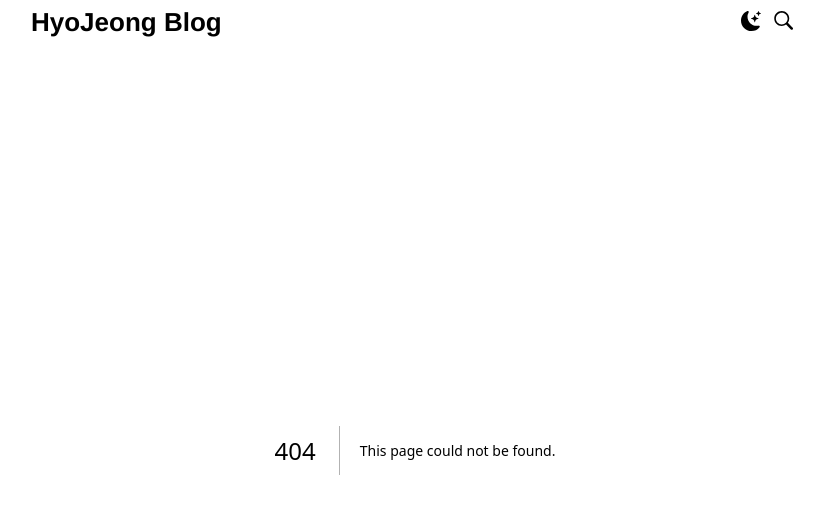
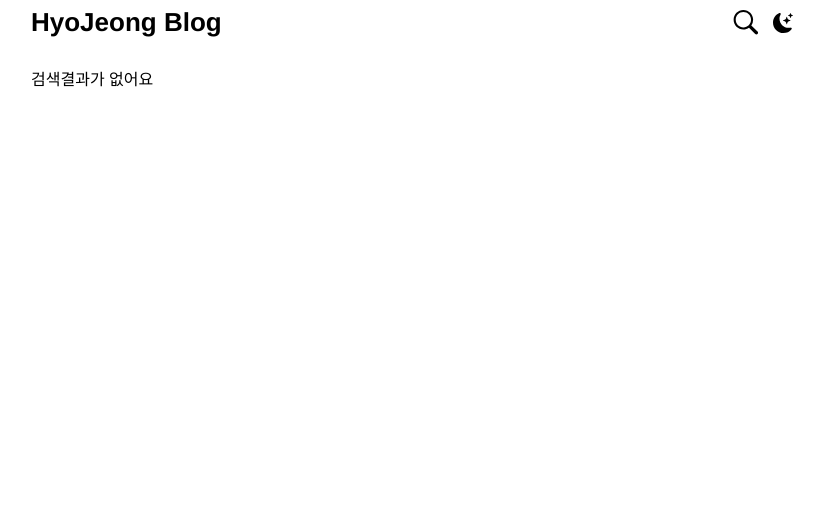
Before and after one commit to kot8585/nextJS-blog, a Next.js app: page /search in a window 1280 px wide. Before the commit this address had no page. Shown: the top 514 px of the page, without its empty margins (225-1049 px from the left). Built offline with nearby package versions, Linux system fonts and the light colour scheme.

Commit message:
검색 기능 구현

```diff
--- a/components/Header.tsx
+++ b/components/Header.tsx
@@ -1,9 +1,9 @@
-import { GoSearch } from "react-icons/go";
 import { BsFillSunFill, BsFillMoonStarsFill } from "react-icons/bs";
 import Link from "next/link";
 import styled from "styled-components";
 import { useDarkMode } from "@/context/DarkModeContext";
 import { DarkModeContextType } from "../context/DarkModeContext";
+import HeaderSearch from "./HeaderSearch";
 
 export default function Header() {
   const { darkMode, toggleDarkMode } = useDarkMode() as DarkModeContextType;
@@ -11,14 +11,12 @@ export default function Header() {
   return (
     <HeaderWrapper>
       <Link href="/">HyoJeong Blog</Link>
-      <div>
+      <Div>
+        <HeaderSearch />
         <Button onClick={toggleDarkMode}>
           {darkMode ? <BsFillSunFill /> : <BsFillMoonStarsFill />}
         </Button>
-        <Button>
-          <GoSearch />
-        </Button>
-      </div>
+      </Div>
     </HeaderWrapper>
   );
 }
@@ -35,6 +33,13 @@ const HeaderWrapper = styled.header`
   width: inherit;
 `;
 
+const Div = styled.div`
+  display: flex;
+  align-items: center;
+  flex-grow: 1;
+  justify-content: end;
+`;
+
 const Button = styled.button`
   font-size: 20px;
   line-height: 13px;
--- /dev/null
+++ b/components/HeaderSearch.tsx
@@ -0,0 +1,63 @@
+import { GoSearch } from "react-icons/go";
+import styled from "styled-components";
+import { ChangeEvent, useState } from "react";
+import { useRouter } from "next/router";
+import { useEffect } from "react";
+
+export default function HeaderSearch() {
+  const router = useRouter();
+  const keyword = router.query.q as string;
+  const [isClicked, setIsClicked] = useState<boolean>(false);
+  const [text, setText] = useState("");
+
+  const handleChange = (e: ChangeEvent<HTMLInputElement>) => {
+    setText(e.target.value);
+    router.push({
+      pathname: "/search",
+      query: { q: e.target.value },
+    });
+  };
+
+  useEffect(() => {
+    setText(keyword || "");
+  }, [keyword]);
+
+  return (
+    <Div isClicked={isClicked} text={text}>
+      <input
+        className="input"
+        placeholder="검색어를 입력해주세요"
+        value={text}
+        onChange={handleChange}
+        onBlur={() => setIsClicked(false)}
+      />
+      <GoSearch className="logo" onClick={() => setIsClicked(!isClicked)} />
+    </Div>
+  );
+}
+
+type SearchProps = {
+  isClicked: boolean;
+  text: string;
+};
+
+const Div = styled.div<SearchProps>`
+  display: flex;
+  justify-content: end;
+  position: relative;
+  width: ${(props) => (props.isClicked || props.text ? "50%" : "7%")};
+
+  .input {
+    width: 100%;
+    height: 25px;
+    visibility: ${(props) =>
+      props.isClicked || props.text ? "visible" : "hidden"};
+    padding-left: 35px;
+  }
+
+  .logo {
+    position: absolute;
+    left: 5px;
+    top: 3px;
+  }
+`;
--- /dev/null
+++ b/lib/getStaticProps.ts
@@ -0,0 +1,10 @@
+import { getSortedPostsData } from "@/lib/posts";
+export async function getStaticProps() {
+  console.log("getstaticprops 실행");
+  const allPostsData = getSortedPostsData();
+  return {
+    props: {
+      allPostsData,
+    },
+  };
+}
--- a/lib/posts.js
+++ b/lib/posts.js
@@ -23,6 +23,7 @@ export function getSortedPostsData() {
     // Combine the data with the id
     return {
       id,
+      content: matterResult.content,
       ...matterResult.data,
     };
   });
@@ -67,7 +68,6 @@ export async function getPostData(id) {
 
   // Use gray-matter to parse the post metadata section
   const matterResult = matter(fileContents);
-  console.log("matterResult", matterResult);
 
   // Use remark to convert markdown into HTML string
   const processedContent = await remark()
--- a/package.json
+++ b/package.json
@@ -6,9 +6,11 @@
     "dev": "next dev",
     "build": "next build",
     "start": "next start",
-    "lint": "next lint"
+    "lint": "next lint",
+    "debug": "node --inspect-brk ./node_modules/next/dist/bin/next"
   },
   "dependencies": {
+    "@tanstack/react-query": "^4.26.1",
     "@types/node": "18.14.4",
     "@types/react": "18.0.28",
     "@types/react-dom": "18.0.11",
--- a/pages/_app.tsx
+++ b/pages/_app.tsx
@@ -3,14 +3,18 @@ import { AppProps } from "next/app";
 import { GlobalStyle } from "../styles/globalStyles";
 import { DarkModeProvider } from "../context/DarkModeContext";
 import "../styles/common.scss";
+import { QueryClient, QueryClientProvider } from "@tanstack/react-query";
 
+const queryClient = new QueryClient();
 export default function App({ Component, pageProps }: AppProps) {
   return (
     <DarkModeProvider>
       <GlobalStyle />
-      <Layout>
-        <Component {...pageProps} />
-      </Layout>
+      <QueryClientProvider client={queryClient}>
+        <Layout>
+          <Component {...pageProps} />
+        </Layout>
+      </QueryClientProvider>
     </DarkModeProvider>
   );
 }
--- /dev/null
+++ b/pages/search.tsx
@@ -0,0 +1,36 @@
+import { useRouter } from "next/router";
+import PostCard from "../components/PostCard";
+import Helmet from "../components/Helmet";
+import styled from "styled-components";
+
+export default function Search({ allPostsData }) {
+  const router = useRouter();
+  const keyword = router.query.q;
+  const filterPostData = allPostsData.filter((post) =>
+    post.content.toLowerCase().includes(keyword)
+  );
+  return (
+    <>
+      <Helmet title="Home" />
+      {/* <User /> */}
+      <p>
+        {filterPostData.length > 0
+          ? `${filterPostData.length}개의 검색결과가 있어요`
+          : "검색결과가 없어요"}
+      </p>
+      <Ul>
+        {filterPostData &&
+          filterPostData.map((postData) => (
+            <PostCard postData={postData} key={postData.id} />
+          ))}
+      </Ul>
+    </>
+  );
+}
+
+export { getStaticProps } from "../lib/getStaticProps";
+
+const Ul = styled.ul`
+  list-style: none;
+  padding: 0;
+`;
```
Also changed, not shown: pages/index.tsx (+1 -9 lines), 1 other file (tests, documents, lock files or other folders).
